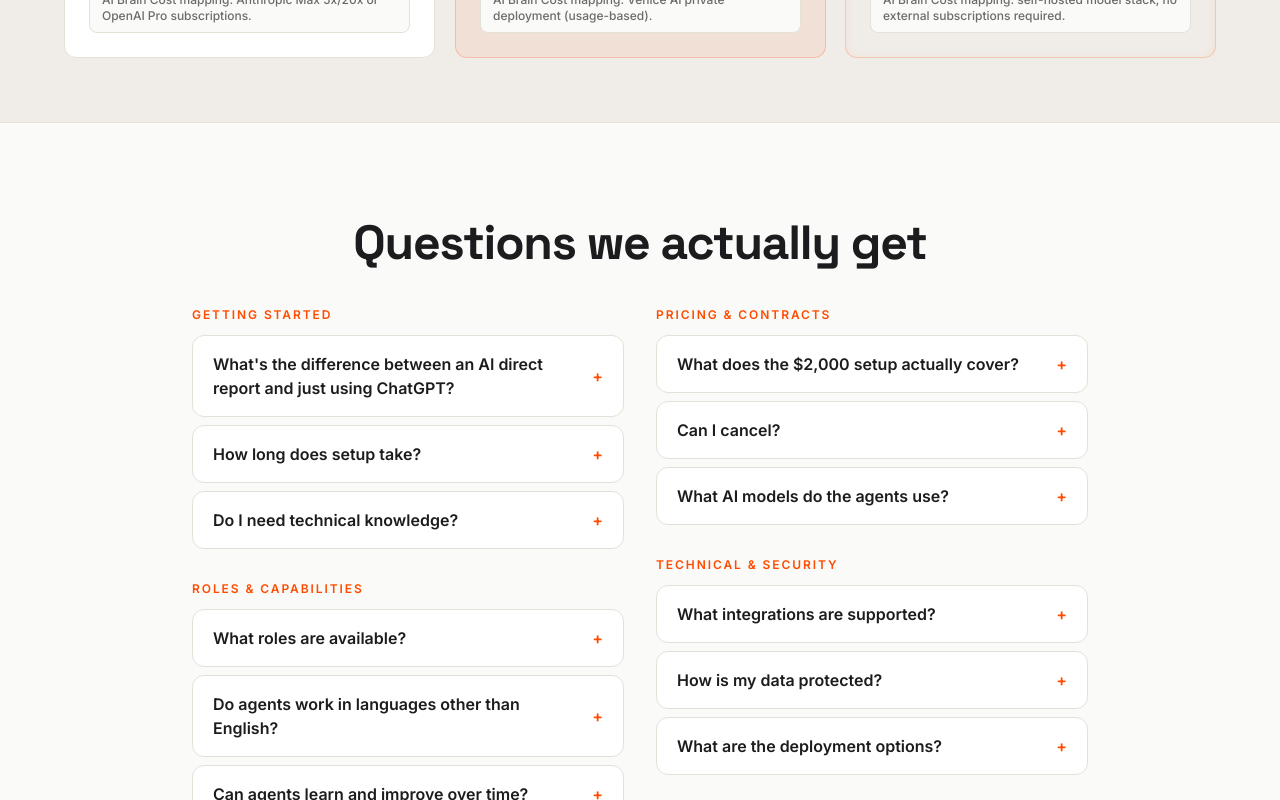
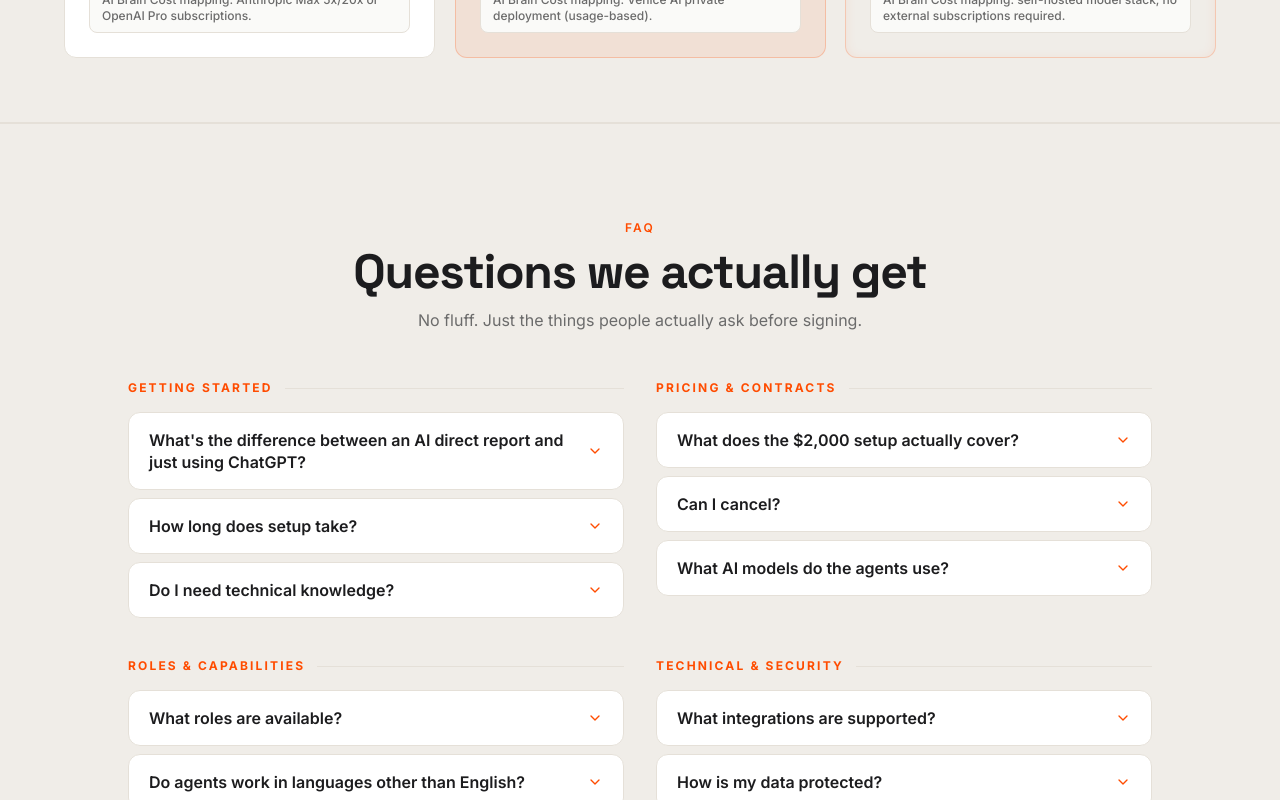
Before and after one commit to 1MORLAP/aiordie-website, a Next.js app: page /pricing in a window 1280 px wide. Shown: the part 7160-7960 px from the top of the page. Built offline with nearby package versions, Linux system fonts and the light colour scheme.

Commit message:
feat: FAQ redesign — chevron icon, open state tint, section headers with rule, wider container, reordered groups

```diff
--- a/app/pricing/page.tsx
+++ b/app/pricing/page.tsx
@@ -976,56 +976,59 @@ export default function PricingPage() {
         </div>
       </section>
 
-      <section className="px-6 py-16 md:py-24">
-        <div className="mx-auto max-w-4xl">
+      <section className="bg-[var(--bg-secondary)] border-y border-[var(--border)] px-6 py-16 md:py-24">
+        <div className="mx-auto max-w-5xl">
           <ScrollReveal>
-            <h2 className="font-space-grotesk mb-10 text-center text-3xl font-bold tracking-tight text-[var(--text-primary)] md:text-5xl">
-              Questions we actually get
-            </h2>
+            <div className="mb-12 flex flex-col items-center text-center">
+              <p className="mb-3 text-xs font-semibold uppercase tracking-[0.18em] text-[var(--accent)]">FAQ</p>
+              <h2 className="font-space-grotesk text-3xl font-bold tracking-tight text-[var(--text-primary)] md:text-5xl">
+                Questions we actually get
+              </h2>
+              <p className="mt-3 max-w-xl text-[var(--text-secondary)]">No fluff. Just the things people actually ask before signing.</p>
+            </div>
           </ScrollReveal>
-          <div className="grid gap-8 md:grid-cols-2">
-            <div className="space-y-8">
-              {[
-                { label: "Getting Started", indices: [0, 1, 2] },
-                { label: "Roles & Capabilities", indices: [3, 4, 5] },
-              ].map((group) => (
-                <div key={group.label}>
-                  <p className="mb-3 text-xs font-semibold uppercase tracking-[0.16em] text-[var(--accent)]">{group.label}</p>
+
+          <div className="grid gap-x-8 gap-y-10 md:grid-cols-2">
+            {([
+              { label: "Getting Started", indices: [0, 1, 2] },
+              { label: "Pricing & Contracts", indices: [6, 7, 8] },
+              { label: "Roles & Capabilities", indices: [3, 4, 5] },
+              { label: "Technical & Security", indices: [9, 10, 11] },
+            ] as { label: string; indices: number[] }[]).map((group, gi) => (
+              <ScrollReveal key={group.label} delayMs={gi * 50}>
+                <div>
+                  <div className="mb-4 flex items-center gap-3">
+                    <p className="text-xs font-bold uppercase tracking-[0.18em] text-[var(--accent)]">{group.label}</p>
+                    <div className="h-px flex-1 bg-[var(--border)]" />
+                  </div>
                   <div className="space-y-2">
                     {group.indices.map((i) => (
-                      <details key={i} className="group rounded-xl border border-[var(--border)] bg-[var(--bg-card)] px-5 py-4">
-                        <summary className="flex cursor-pointer list-none items-center justify-between gap-4 font-semibold text-[var(--text-primary)] marker:content-none">
-                          <span>{faqJsonLd.mainEntity[i].name}</span>
-                          <span className="text-[var(--accent)] transition-transform duration-300 group-open:rotate-45">+</span>
+                      <details key={i} className="group rounded-xl border border-[var(--border)] bg-[var(--bg-card)] transition-colors duration-200 open:border-[var(--accent-border)] open:bg-[var(--accent-subtle)]">
+                        <summary className="flex cursor-pointer list-none items-center justify-between gap-4 px-5 py-4 marker:content-none">
+                          <span className="font-semibold leading-snug text-[var(--text-primary)]">{faqJsonLd.mainEntity[i].name}</span>
+                          <svg
+                            viewBox="0 0 24 24"
+                            fill="none"
+                            stroke="currentColor"
+                            strokeWidth="2"
+                            strokeLinecap="round"
+                            strokeLinejoin="round"
+                            aria-hidden
+                            className="h-4 w-4 shrink-0 text-[var(--accent)] transition-transform duration-300 group-open:rotate-180"
+                          >
+                            <path d="m6 9 6 6 6-6" />
+                          </svg>
                         </summary>
-                        <p className="mt-3 text-sm leading-relaxed text-[var(--text-secondary)]">{faqJsonLd.mainEntity[i].acceptedAnswer.text}</p>
+                        <div className="px-5 pb-5">
+                          <div className="h-px w-full bg-[var(--accent-border)] mb-4 opacity-40" />
+                          <p className="text-sm leading-relaxed text-[var(--text-secondary)]">{faqJsonLd.mainEntity[i].acceptedAnswer.text}</p>
+                        </div>
                       </details>
                     ))}
                   </div>
                 </div>
-              ))}
-            </div>
-            <div className="space-y-8">
-              {[
-                { label: "Pricing & Contracts", indices: [6, 7, 8] },
-                { label: "Technical & Security", indices: [9, 10, 11] },
-              ].map((group) => (
-                <div key={group.label}>
-                  <p className="mb-3 text-xs font-semibold uppercase tracking-[0.16em] text-[var(--accent)]">{group.label}</p>
-                  <div className="space-y-2">
-                    {group.indices.map((i) => (
-                      <details key={i} className="group rounded-xl border border-[var(--border)] bg-[var(--bg-card)] px-5 py-4">
-                        <summary className="flex cursor-pointer list-none items-center justify-between gap-4 font-semibold text-[var(--text-primary)] marker:content-none">
-                          <span>{faqJsonLd.mainEntity[i].name}</span>
-                          <span className="text-[var(--accent)] transition-transform duration-300 group-open:rotate-45">+</span>
-                        </summary>
-                        <p className="mt-3 text-sm leading-relaxed text-[var(--text-secondary)]">{faqJsonLd.mainEntity[i].acceptedAnswer.text}</p>
-                      </details>
-                    ))}
-                  </div>
-                </div>
-              ))}
-            </div>
+              </ScrollReveal>
+            ))}
           </div>
         </div>
       </section>
```
